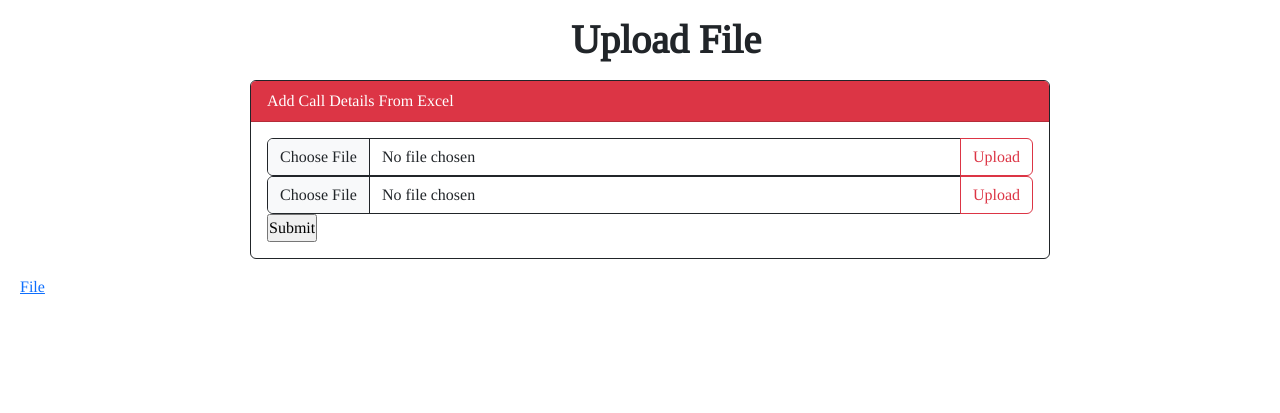
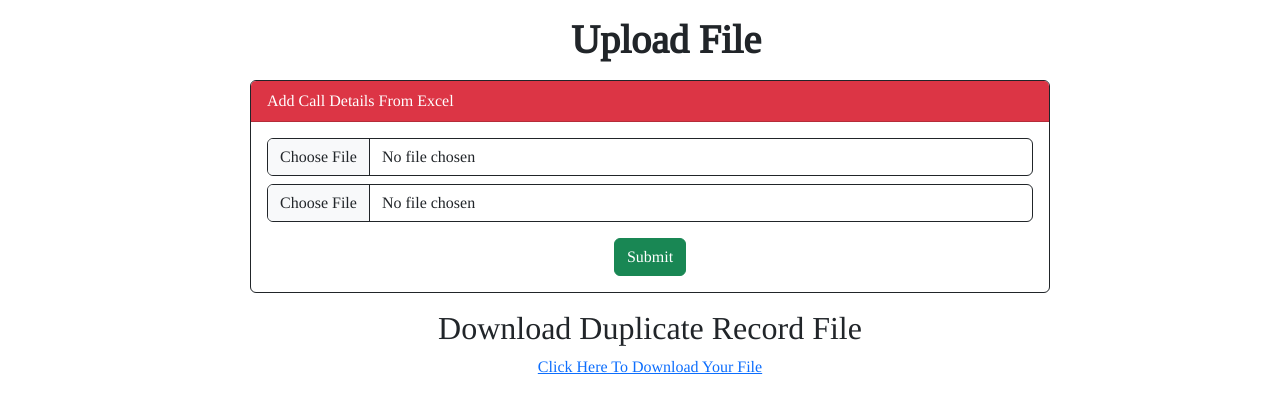
Before and after one commit to kumardigamberjha/UploadFile, a Django app: page / in a window 1280 px wide. Shown: the part 56-469 px from the top of the page. Run offline with Django 4.2, Linux system fonts and the light colour scheme; some libraries are stand-ins or nearby versions.

Commit message:
Working on projects

```diff
--- a/files/templates/files/index.html
+++ b/files/templates/files/index.html
@@ -54,13 +54,13 @@
                     <div class="card-body text-dark">
                         <div class="input-group">
                             <input type="file" class="form-control border-dark" id="inputGroupFile04" aria-describedby="inputGroupFileAddon04" name="myfile1" aria="Upload">
-                            <button class="btn btn-outline-danger" type="submit"
-                                id="inputGroupFileAddon04">Upload</button>
+                            <!-- <button class="btn btn-outline-danger" type="submit"
+                                id="inputGroupFileAddon04">Upload</button> -->
                         </div>
-                        <div class="input-group">
+                        <div class="input-group mt-2">
                             <input type="file" class="form-control border-dark" id="inputGroupFile04" aria-describedby="inputGroupFileAddon04" name="myfile2" aria="Upload">
-                            <button class="btn btn-outline-danger" type="submit"
-                                id="inputGroupFileAddon04">Upload</button>
+                            <!-- <button class="btn btn-outline-danger" type="submit"
+                                id="inputGroupFileAddon04">Upload</button> -->
                         </div>
                         <!-- <ul class="text-muted mt-4">
                             Note
@@ -71,16 +71,18 @@
                             <li>Excel Headers Should be in small Case</li>
                             <li>File must have an extension of Excel.</li>
                         </ul> -->
-
-                        <input type="submit" value="Submit">
+                        <div class="container text-center mt-3">
+                        <input type="submit" value="Submit" class="btn btn-success mx-auto">
+                    </div>
                     </div>
                 </div>
             </form>
 
             <div class="row">
-                <div class="colmd-12">
+                <div class="colmd-12 text-center">
+                    <h2 class="text-center">Download Duplicate Record File</h2>
                     <!-- File: <a href=""></a> -->
-                    <a href="../../../duplicate_phone.xlsx">File</a>
+                    <a href="../../../duplicate_phone.xlsx" class="text-center">Click Here To Download Your File</a>
                 </div>
             </div>
         </div>
```
